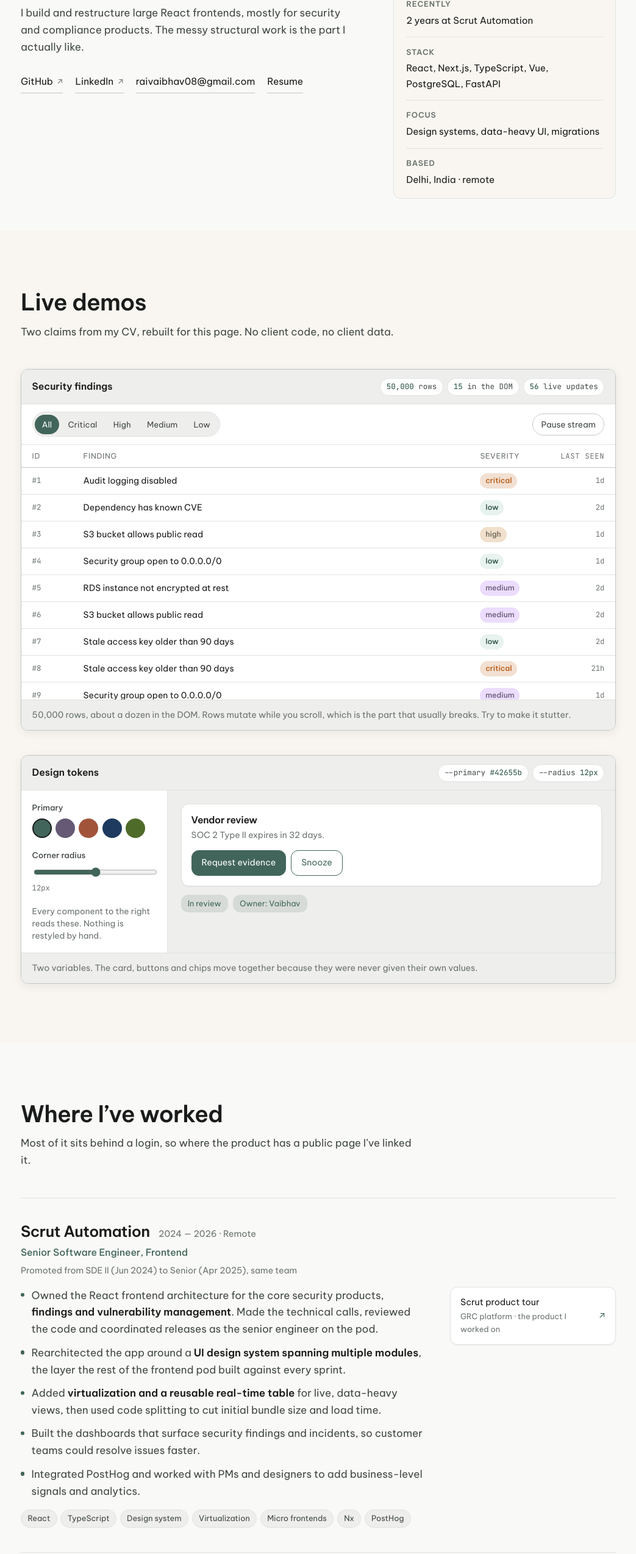
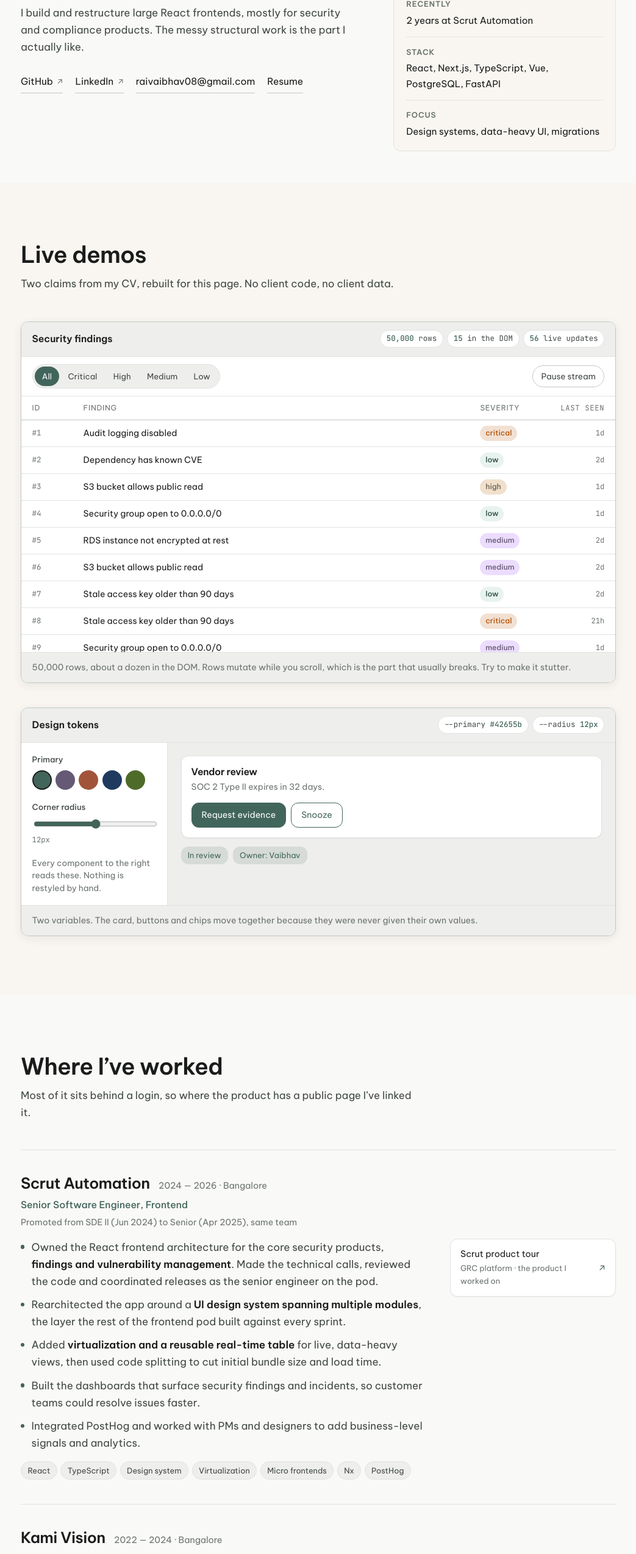
Before and after one commit to RaiVaibhav/portfolio, a Next.js app: page / in a window 1280 px wide. Shown: the part 234-2782 px from the top of the page at 61% size, without its empty margins (118-1161 px from the left). Built offline with nearby package versions, Linux system fonts and the light colour scheme.

Commit message:
Update location

```diff
--- a/app/layout.tsx
+++ b/app/layout.tsx
@@ -38,8 +38,6 @@ export const metadata: Metadata = {
     "FastAPI",
     "micro frontends",
     "frontend architecture",
-    "Delhi",
-    "India",
   ],
   alternates: { canonical: "/" },
   robots: {
@@ -86,11 +84,6 @@ const PERSON = {
   email: `mailto:${site.email}`,
   jobTitle: site.role,
   description: site.metaDescription,
-  address: {
-    "@type": "PostalAddress",
-    addressLocality: "Delhi",
-    addressCountry: "IN",
-  },
   alumniOf: {
     "@type": "CollegeOrUniversity",
     name: "Shri Mata Vaishno Devi University",
--- a/components/Hero.tsx
+++ b/components/Hero.tsx
@@ -9,7 +9,7 @@ export default function Hero() {
             {site.firstName} {site.lastName}
           </h1>
           <p className="profile-role">
-            {site.role} · {site.location}
+            {site.role}
           </p>
 
           <p className="profile-bio">
--- a/components/SiteFooter.tsx
+++ b/components/SiteFooter.tsx
@@ -26,7 +26,7 @@ export default function SiteFooter() {
 
         <div className="colophon">
           <span>
-            {site.firstName} {site.lastName} · {site.location}
+            {site.firstName} {site.lastName}
           </span>
           <span>Built with Next.js. Colours and type borrowed from my own app, Bandhu.</span>
         </div>
--- a/components/Work.tsx
+++ b/components/Work.tsx
@@ -19,7 +19,7 @@ export default function Work() {
             <div className="work-head">
               <h3>{job.company}</h3>
               <span className="work-meta">
-                {job.years} · {job.location}
+                {job.location ? `${job.years} · ${job.location}` : job.years}
               </span>
             </div>
             <p className="work-role">{job.role}</p>
--- a/content/experience.ts
+++ b/content/experience.ts
@@ -3,13 +3,13 @@ import type { Job } from "./types";
 export const experience: Job[] = [
   {
     company: "Scrut Automation",
+    location: "Bangalore",
     url: "https://www.scrut.io/product-tour",
     urlLabel: "Scrut product tour",
     urlNote: "GRC platform · the product I worked on",
     role: "Senior Software Engineer, Frontend",
     note: "Promoted from SDE II (Jun 2024) to Senior (Apr 2025), same team",
     years: "2024 — 2026",
-    location: "Remote",
     bullets: [
       "Owned the React frontend architecture for the core security products, **findings and vulnerability management**. Made the technical calls, reviewed the code and coordinated releases as the senior engineer on the pod.",
       "Rearchitected the app around a **UI design system spanning multiple modules**, the layer the rest of the frontend pod built against every sprint.",
@@ -20,13 +20,13 @@ export const experience: Job[] = [
     chips: ["React", "TypeScript", "Design system", "Virtualization", "Micro frontends", "Nx", "PostHog"],
   },
   {
-    company: "Kami Vision India",
+    company: "Kami Vision",
+    location: "Bangalore",
     url: "https://kami-ai.com/",
     urlLabel: "Kami AI",
     urlNote: "Kami Cloud, the B2C app I rewrote",
     role: "Senior Software Engineer, Frontend",
     years: "2022 — 2024",
-    location: "Bengaluru, India",
     groups: [
       {
         label: "Kami Cloud · B2C",
@@ -48,21 +48,21 @@ export const experience: Job[] = [
   },
   {
     company: "Milky Way AI",
+    location: "Remote",
     role: "Freelance Frontend Engineer",
     years: "2022",
-    location: "Remote, India",
     bullets: [
       "Built a dashboard that automates stock replenishment and gives retail operations a real-time read on inventory.",
     ],
   },
   {
     company: "Quizizz",
+    location: "Remote",
     url: "https://wayground.com/",
     urlLabel: "Wayground",
     urlNote: "Quizizz, renamed since I was there",
     role: "Freelance Frontend Engineer",
     years: "2021 — 2022",
-    location: "Remote",
     bullets: [
       "Worked the migration off Krafty onto Nuxt and built the complex UI components that came with it.",
     ],
@@ -71,9 +71,9 @@ export const experience: Job[] = [
   },
   {
     company: "Klinify",
+    location: "Remote",
     role: "Frontend Engineer",
     years: "2019 — 2021",
-    location: "Remote, India",
     bullets: [
       "Cut dashboard load time by **45%** with memoization, API optimizations and code splitting.",
       "Built a configurable design system carrying **per-clinic branding, themes and layouts**, with SSR and SSG for the dynamic content and SEO.",
@@ -83,12 +83,12 @@ export const experience: Job[] = [
   },
   {
     company: "Appknox",
+    location: "Bangalore",
     url: "https://www.appknox.com/",
     urlLabel: "Appknox",
     urlNote: "Mobile app security scanning",
     role: "Frontend Engineer",
     years: "2019",
-    location: "Bangalore, India",
     bullets: [
       "Built the Ember.js interface for running and managing application security scans, so customers could run **several scans in parallel** instead of one at a time. Throughput went up, turnaround came down.",
       "**25 pull requests merged** into [appknox/irene](https://github.com/appknox/irene), their open source frontend.",
@@ -97,12 +97,12 @@ export const experience: Job[] = [
   },
   {
     company: "Squadcast",
+    location: "Bangalore",
     url: "https://www.solarwinds.com/it-incident-response-software",
     urlLabel: "SolarWinds Incident Response",
     urlNote: "Squadcast, acquired by SolarWinds",
     role: "Software Engineer Intern",
     years: "2018 — 2019",
-    location: "Bangalore, India",
     bullets: [
       "Built a **bidirectional sync between Slack and Squadcast chat** so incident updates landed in real time on both sides.",
       "Wrote Enzyme tests across the frontend, shipped serverless Kubeless microservices, and stood up an Artifactory registry for private npm packages.",
--- a/content/site.ts
+++ b/content/site.ts
@@ -6,7 +6,6 @@ export const site = {
   firstName: "Vaibhav",
   lastName: "Kumar Rai",
   role: "Senior Software Engineer",
-  location: "Delhi, India",
   email: "raivaibhav08@gmail.com",
   github: "https://github.com/RaiVaibhav",
   linkedin: "https://www.linkedin.com/in/raivaibhav08/",
@@ -19,7 +18,6 @@ export const site = {
     { label: "Recently", value: "2 years at Scrut Automation" },
     { label: "Stack", value: "React, Next.js, TypeScript, Vue, PostgreSQL, FastAPI" },
     { label: "Focus", value: "Design systems, data-heavy UI, migrations" },
-    { label: "Based", value: "Delhi, India \u00b7 remote" },
   ],
 
   headline: "I make big frontends easier to work in.",
--- a/content/types.ts
+++ b/content/types.ts
@@ -3,7 +3,7 @@ export type Job = {
   role: string;
   note?: string;
   years: string;
-  location: string;
+  location?: string;
   /** Public page for the product, so a reader can see what it actually is. */
   url?: string;
   urlLabel?: string;
```
